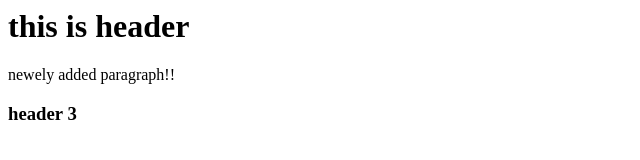
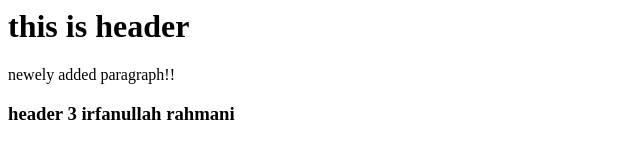
Before and after one commit to sapand2025/demo-repo, a plain HTML site: page index.html in a window 1280 px wide. Shown: the whole page, without its empty margins (0-640 px from the left). Drawn offline with Linux system fonts and the light colour scheme.

Commit message:
adding name

```diff
--- a/index.html
+++ b/index.html
@@ -1,3 +1,3 @@
 <h1>this is header</h1>
 <p>newely added paragraph!!</p>
-<h3>header 3</h3>
+<h3>header 3 irfanullah rahmani</h3>
```
Also changed, not shown: 1 other file.
